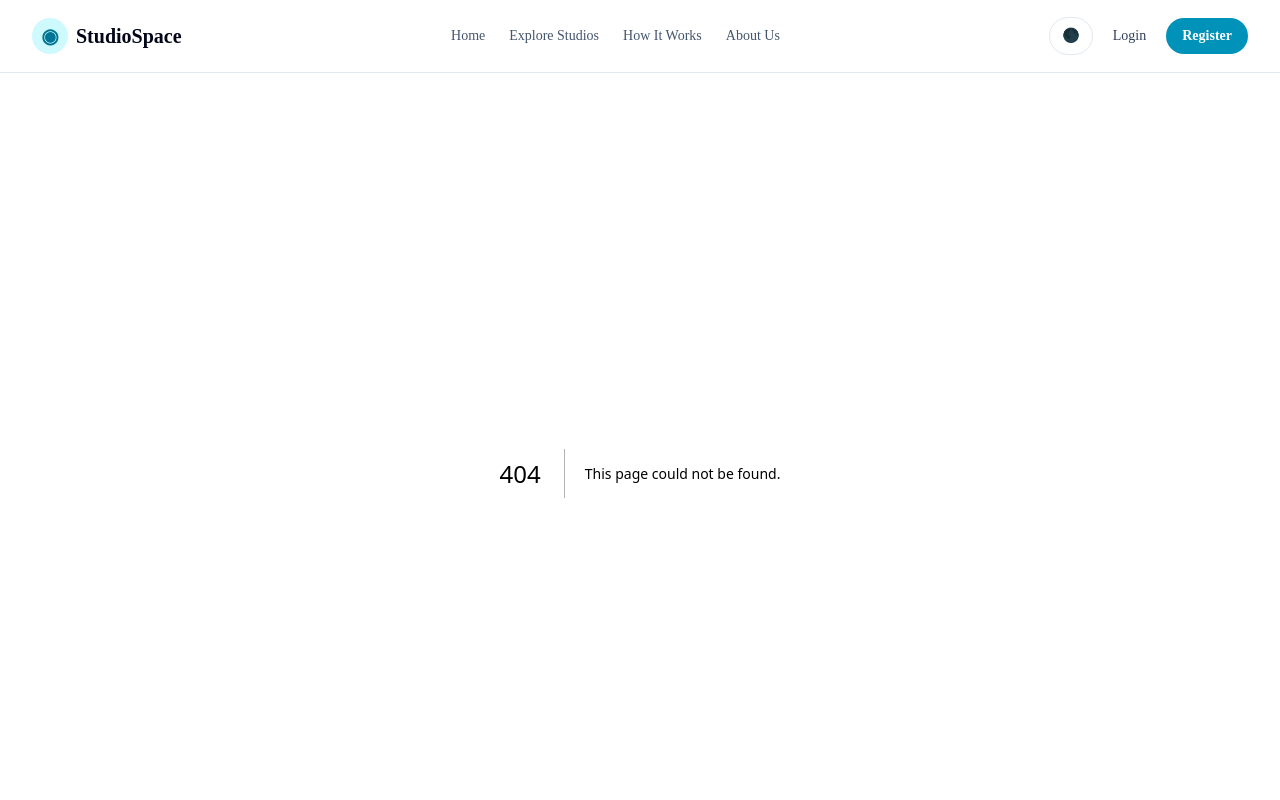
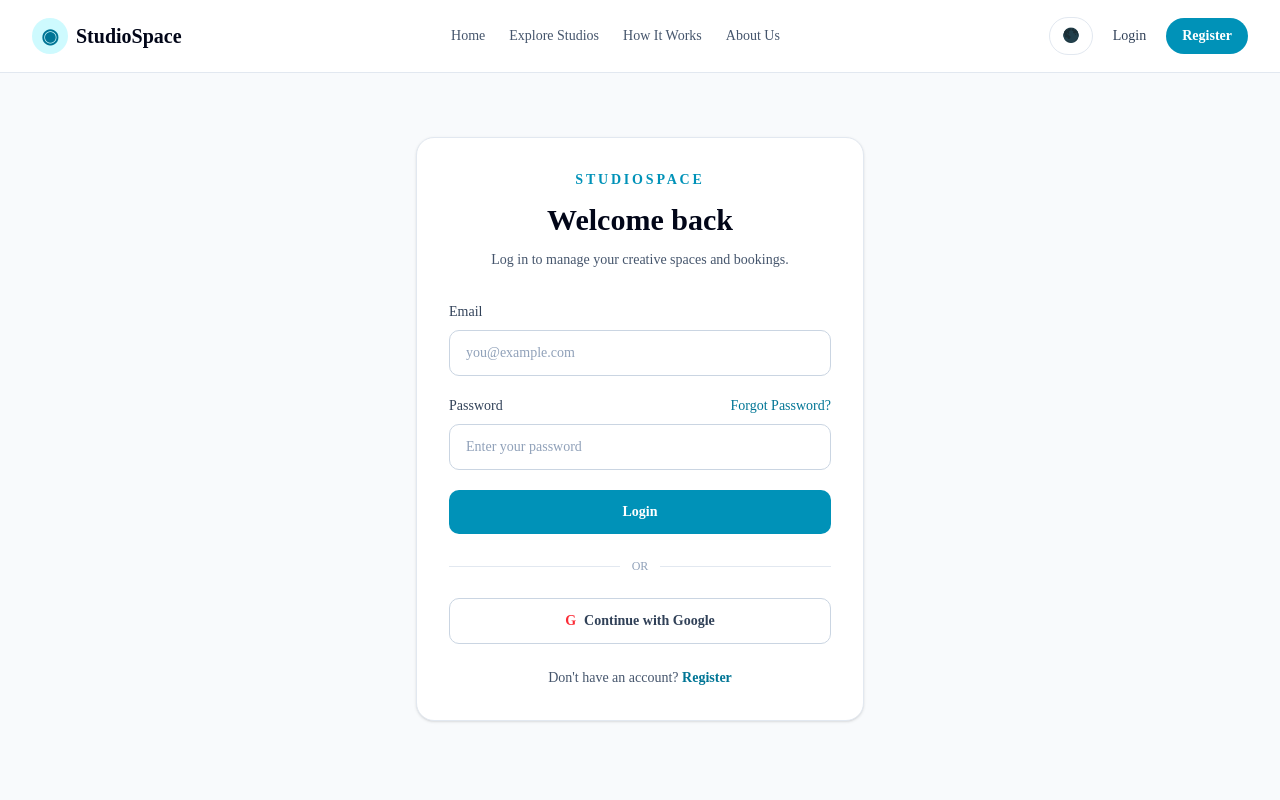
Before and after one commit to saifurbinkobir/studiospace-frontend, a Next.js app: page /login in a window 1280 px wide. Before the commit this address had no page. Shown: the top 800 px of the page. Built offline with nearby package versions, Linux system fonts and the light colour scheme.

Commit message:
Completed Login Page UI

```diff
--- /dev/null
+++ b/src/app/login/page.jsx
@@ -0,0 +1,36 @@
+import Link from "next/link";
+
+const LoginPage = () => {
+return (
+<main className="flex flex-1 items-center justify-center bg-slate-50 px-5 py-16 dark:bg-slate-900 sm:px-8">
+<div className="w-full max-w-md rounded-2xl border border-slate-200 bg-white p-6 shadow-sm dark:border-slate-800 dark:bg-slate-950 sm:p-8">
+<div className="text-center">
+<p className="text-sm font-semibold uppercase tracking-[0.2em] text-cyan-600 dark:text-cyan-400">StudioSpace</p>
+<h1 className="mt-3 text-3xl font-bold text-slate-950 dark:text-white">Welcome back</h1>
+<p className="mt-3 text-sm text-slate-600 dark:text-slate-400">Log in to manage your creative spaces and bookings.</p>
+</div>
+
+<form action="#" className="mt-8 space-y-5" method="post">
+<div>
+<label className="mb-2 block text-sm font-medium text-slate-700 dark:text-slate-300" htmlFor="email">Email</label>
+<input className="w-full rounded-lg border border-slate-300 bg-white px-4 py-3 text-sm text-slate-950 outline-none placeholder:text-slate-400 focus:border-cyan-500 dark:border-slate-700 dark:bg-slate-900 dark:text-white" id="email" name="email" placeholder="you@example.com" required type="email" />
+</div>
+<div>
+<div className="mb-2 flex items-center justify-between gap-4">
+<label className="block text-sm font-medium text-slate-700 dark:text-slate-300" htmlFor="password">Password</label>
+<Link className="text-sm font-medium text-cyan-700 hover:text-cyan-600 dark:text-cyan-400" href="/forgot-password">Forgot Password?</Link>
+</div>
+<input className="w-full rounded-lg border border-slate-300 bg-white px-4 py-3 text-sm text-slate-950 outline-none placeholder:text-slate-400 focus:border-cyan-500 dark:border-slate-700 dark:bg-slate-900 dark:text-white" id="password" name="password" placeholder="Enter your password" required type="password" />
+</div>
+<button className="w-full rounded-lg bg-cyan-600 px-4 py-3 text-sm font-semibold text-white transition-colors hover:bg-cyan-700 dark:bg-cyan-500 dark:text-slate-950 dark:hover:bg-cyan-400" type="submit">Login</button>
+</form>
+
+<div className="my-6 flex items-center gap-3 text-xs text-slate-400"><span className="h-px flex-1 bg-slate-200 dark:bg-slate-800" />OR<span className="h-px flex-1 bg-slate-200 dark:bg-slate-800" /></div>
+<button className="flex w-full items-center justify-center gap-2 rounded-lg border border-slate-300 px-4 py-3 text-sm font-semibold text-slate-700 hover:bg-slate-50 dark:border-slate-700 dark:text-slate-200 dark:hover:bg-slate-900" type="button"><span className="font-bold text-red-500">G</span> Continue with Google</button>
+<p className="mt-6 text-center text-sm text-slate-600 dark:text-slate-400">Don&apos;t have an account? <Link className="font-semibold text-cyan-700 hover:text-cyan-600 dark:text-cyan-400" href="/register">Register</Link></p>
+</div>
+</main>
+);
+};
+
+export default LoginPage;
```
